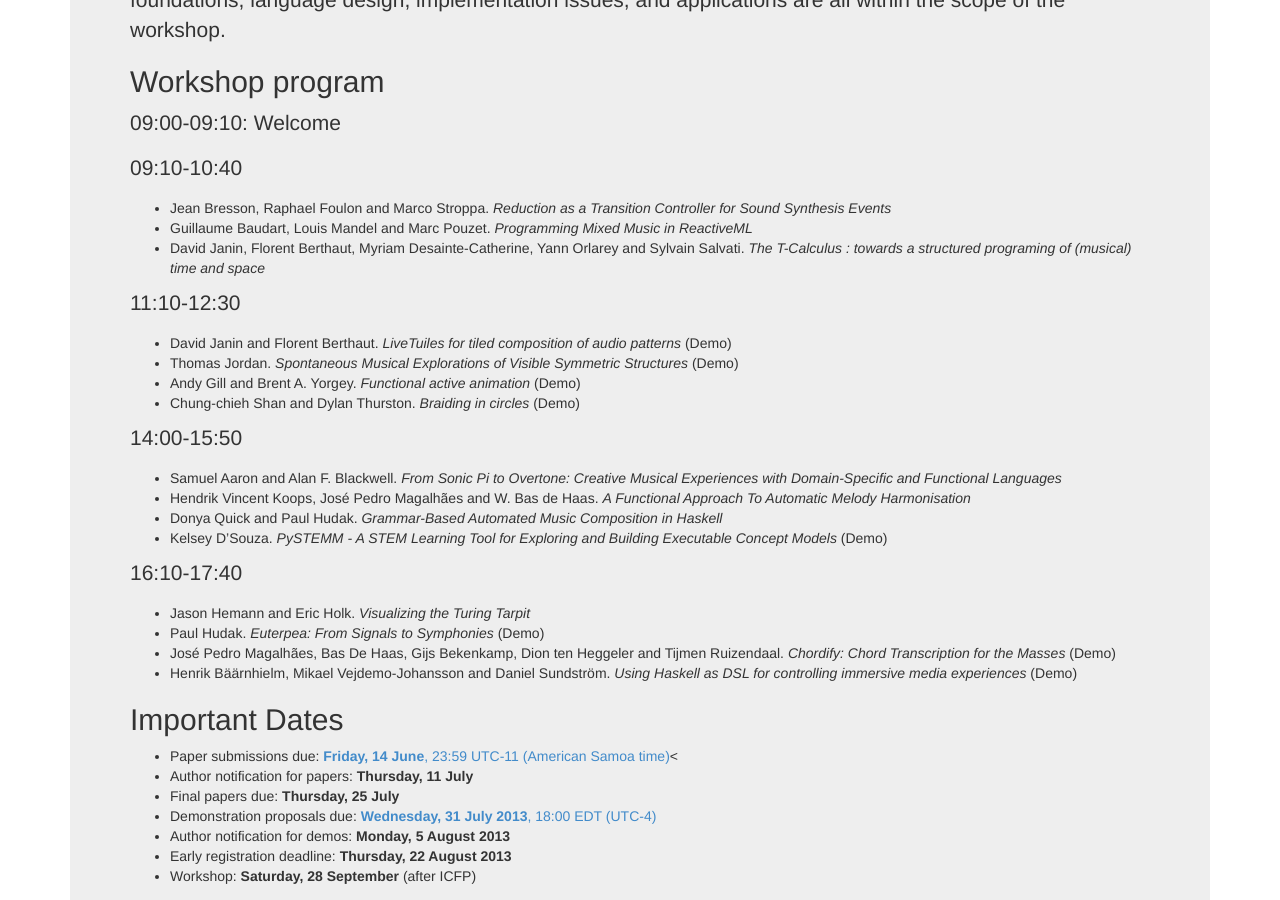
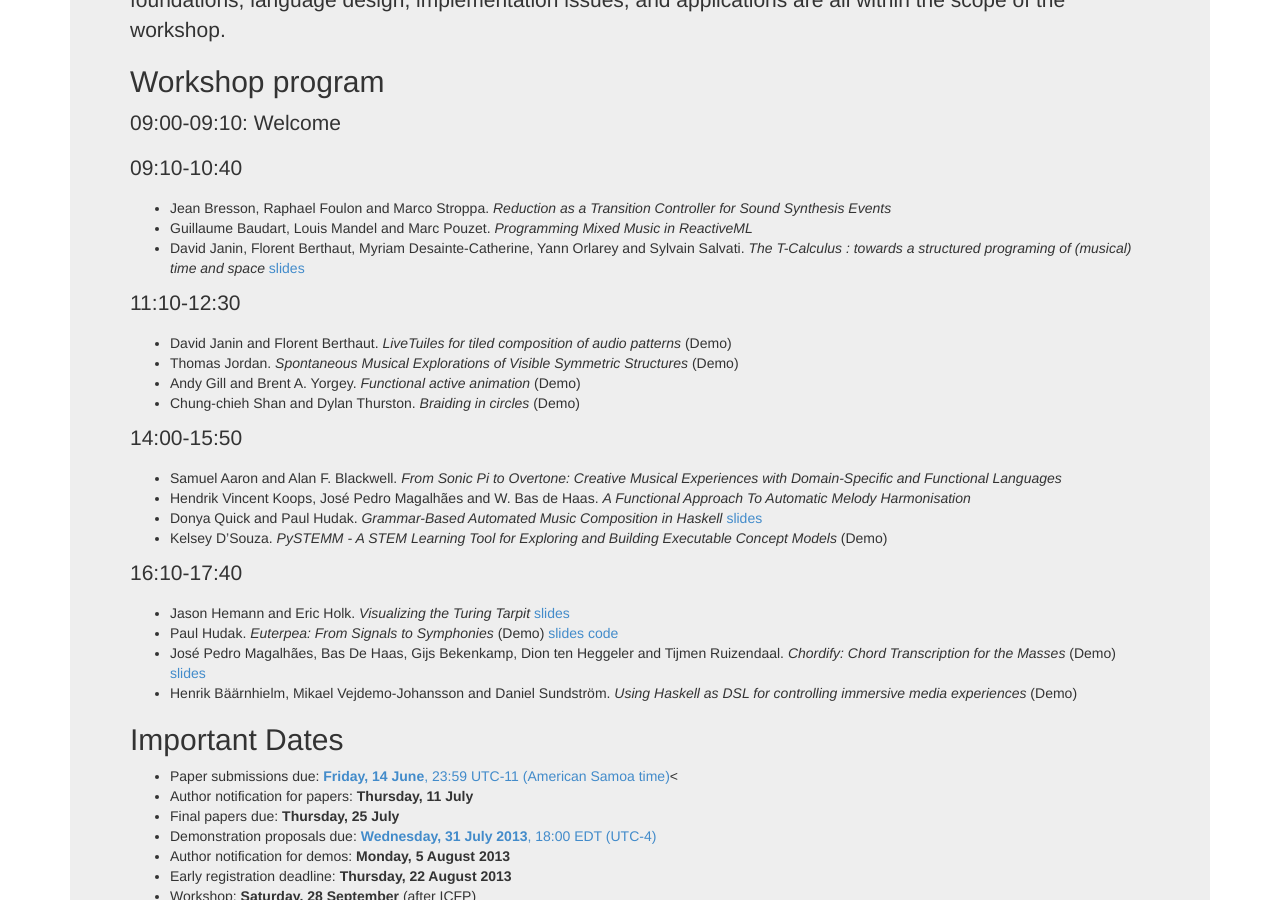
Before and after one commit to functional-art/functional-art.github.com, a Jekyll site: the page built from 2013/index.html, in a window 1280 px wide and 900 px high, scrolled down 687 px. Built offline with Jekyll 4.4.1, drawn with Linux system fonts in a browser that asks for light colours; nearby versions of some CDN libraries.

Commit message:
Slides for FARM 2013.

```diff
--- a/2013/index.html
+++ b/2013/index.html
@@ -29,7 +29,9 @@ title: FARM 2013
 <ul>
 <li>Jean Bresson, Raphael Foulon and Marco Stroppa. <em>Reduction as a Transition Controller for Sound Synthesis Events</em></li>
 <li>Guillaume Baudart, Louis Mandel and Marc Pouzet. <em>Programming Mixed Music in ReactiveML</em></li>
-<li>David Janin, Florent Berthaut, Myriam Desainte-Catherine, Yann Orlarey and Sylvain Salvati. <em>The T-Calculus : towards a structured programing of (musical) time and space</em></li>
+<li>David Janin, Florent Berthaut, Myriam Desainte-Catherine, Yann
+Orlarey and Sylvain Salvati. <em>The T-Calculus : towards a structured
+programing of (musical) time and space</em> <a href="janin.pdf">slides</a></li>
 </ul>
 <p>11:10-12:30</p>
 <ul>
@@ -42,14 +44,19 @@ title: FARM 2013
 <ul>
 <li>Samuel Aaron and Alan F. Blackwell. <em>From Sonic Pi to Overtone: Creative Musical Experiences with Domain-Speciﬁc and Functional Languages</em></li>
 <li>Hendrik Vincent Koops, José Pedro Magalhães and W. Bas de Haas. <em>A Functional Approach To Automatic Melody Harmonisation</em></li>
-<li>Donya Quick and Paul Hudak. <em>Grammar-Based Automated Music Composition in Haskell</em></li>
+<li>Donya Quick and Paul Hudak. <em>Grammar-Based Automated Music
+Composition in Haskell</em> <a href="quick.pdf">slides</a></li>
 <li>Kelsey D’Souza. <em>PySTEMM - A STEM Learning Tool for Exploring and Building Executable Concept Models</em> (Demo)</li>
 </ul>
 <p>16:10-17:40</p>
 <ul>
-<li>Jason Hemann and Eric Holk. <em>Visualizing the Turing Tarpit</em></li>
-<li>Paul Hudak. <em>Euterpea: From Signals to Symphonies</em> (Demo)</li>
-<li>José Pedro Magalhães, Bas De Haas, Gijs Bekenkamp, Dion ten Heggeler and Tijmen Ruizendaal. <em>Chordify: Chord Transcription for the Masses</em> (Demo)</li>
+<li>Jason Hemann and Eric Holk. <em>Visualizing the Turing Tarpit</em>
+<a href="hemann.pdf">slides</a></li>
+<li>Paul Hudak. <em>Euterpea: From Signals to Symphonies</em> (Demo)
+<a href="hudak.pdf">slides</a> <a href="hudak.lhs">code</a></li>
+<li>José Pedro Magalhães, Bas De Haas, Gijs Bekenkamp, Dion ten
+Heggeler and Tijmen Ruizendaal. <em>Chordify: Chord Transcription for
+the Masses</em> (Demo) <a href="magalhaes.pdf">slides</a></li>
 <li>Henrik Bäärnhielm, Mikael Vejdemo-Johansson and Daniel Sundström. <em>Using Haskell as DSL for controlling immersive media experiences</em> (Demo)</li>
 </ul>
 </div>
```
Also changed, not shown: 6 other files.
